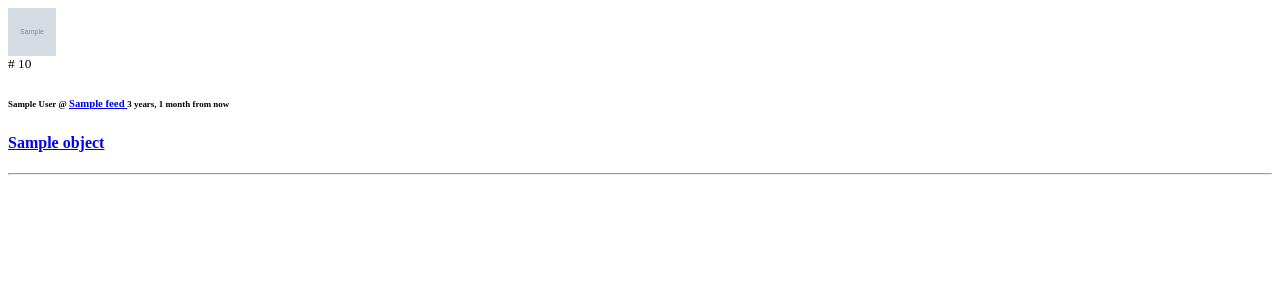
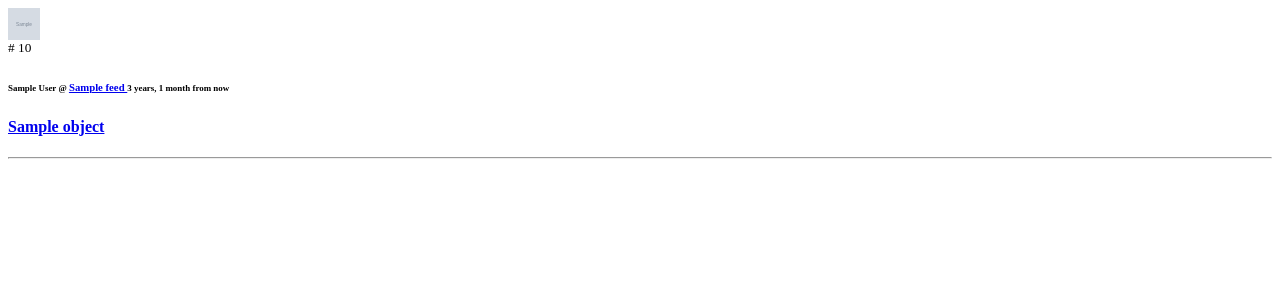
Before and after one commit to andreasofthings/feeds, a Django app: template feeds/templates/feeds/post_list_page.html in a window 1280 px wide. Shown: the top 300 px of the page. Run offline with Django 3.2, Linux system fonts and the light colour scheme; the template is opened without the code that fills it: most values are stand-ins (such as "Sample title", 1, 10 or a date in 2020); grey boxes marked "Sample" are stand-in pictures; parts of the project's set-up code (start-up, migrations or seed data) failed here and were passed over.

Commit message:
actually update logo for an feed.
and more cosmetic for Post Details.

```diff
--- a/feeds/models/feed.py
+++ b/feeds/models/feed.py
@@ -473,6 +473,7 @@
         self.tagline = parsed.feed.get('subtitle', '')[:64]
         self.copyright = parsed.feed.get('copyright', '')[:64]
         self.author = parsed.feed.get('author', '')[:64]
+        self.logo = parsed.feed.get('logo', None)
         self.webmaster = parsed.feed.get('webmaster', '')[:64]
 
     def parse(self):
--- a/feeds/templates/feeds/post_detail.html
+++ b/feeds/templates/feeds/post_detail.html
@@ -58,7 +58,7 @@
         <ul>
           {% for obj in related_content %}
             <li><a href="{{ obj.get_absolute_url }}">{{ obj.object }}</a></li>
-          {% endfor%}
+          {% endfor %}
         </ul>
         {% endif %}
       </div>
--- a/feeds/templates/feeds/post_list_page.html
+++ b/feeds/templates/feeds/post_list_page.html
@@ -8,12 +8,12 @@
 {% for node in object_list %}
 
 <div class="row">
-    <div class="col-md-1">
+    <div class="col-md-2">
       <div class="row">
           <div class="col-md-12">
             <a href="{{ node.feed.get_absolute_url }}" alt="{{node.feed.title}}">
               {% if node.feed.logo %}
-              <img src="{{ node.feed.logo }}" width="48" height="48">
+              <img src="{{ node.feed.logo }}" width="32" height="32">
               {% else %}
               <img src="{% static "feeds/icons/rss-480px.png" %}" width="32" height="32">
               {% endif %}
@@ -26,7 +26,7 @@
         </div>
       </div>
     </div>
-    <div class="col-md-11">
+    <div class="col-md-10">
         <div class="row">
             <div class="col-md-12">
                 <h6>
```
